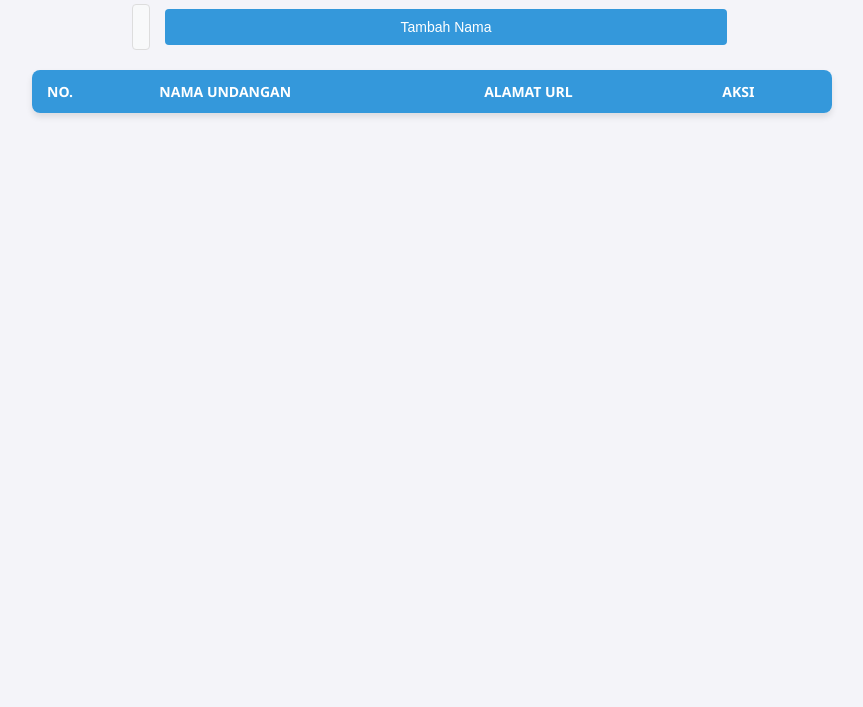
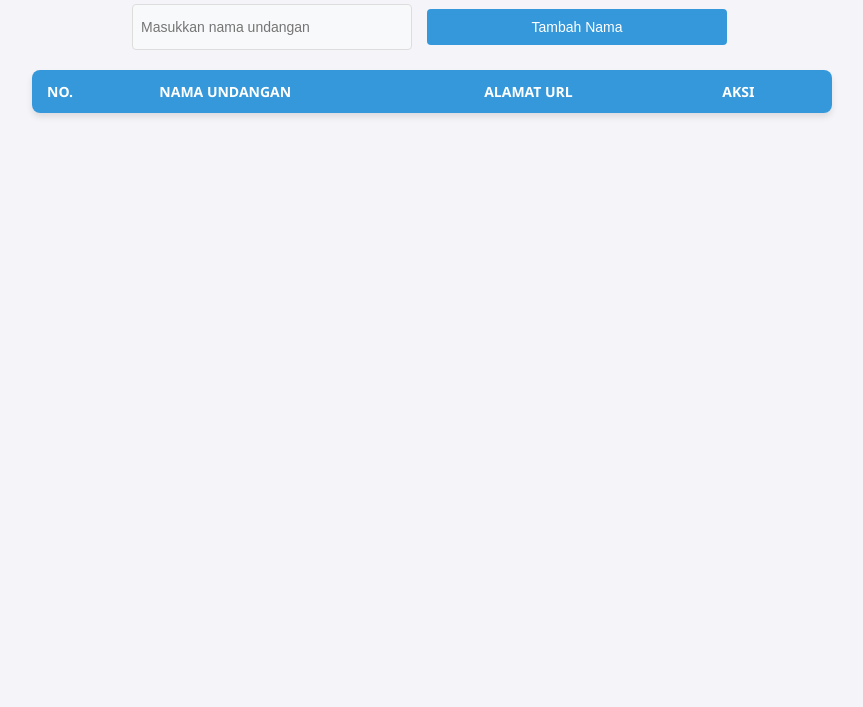
Before and after one commit to panellangowanproject/panellangowanproject.github.io, a plain HTML site: page index.html in a window 1280 px wide. Shown: the part 93-800 px from the top of the page, without its empty margins (208-1071 px from the left). Drawn offline with Linux system fonts and the light colour scheme; no server answers.

Commit message:
Update index.html

```diff
--- a/index.html
+++ b/index.html
@@ -45,6 +45,7 @@
 
         .form-container input:focus {
             border-color: #3498db;
+            padding: 10px 20px;
         }
 
         .form-container button {
@@ -129,7 +130,7 @@
             cursor: pointer;
             font-size: 14px;
             transition: background-color 0.3s ease, transform 0.2s ease;
-            width: 100%;
+            width: 50%;
         }
 
         button.delete-button {
```
